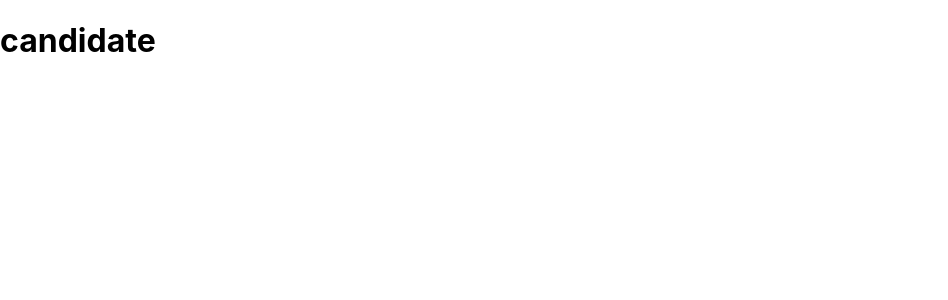
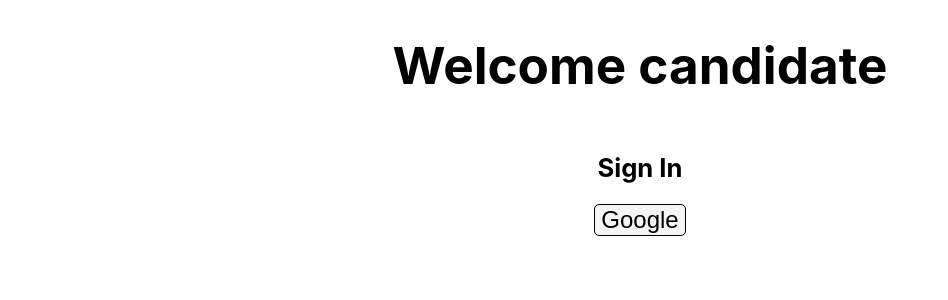
Before and after one commit to Ritraw/findwork, a React (Create React App) app: page /candidate/auth in a window 1280 px wide. Shown: the top 300 px of the page, without its empty margins (0-948 px from the left). Built offline with nearby package versions, Linux system fonts and the light colour scheme.

Commit message:
firebase authorization, contextpage

```diff
--- a/src/App.js
+++ b/src/App.js
@@ -1,10 +1,12 @@
 import './App.css';
 import Nav from './Nav';
-
+import { UserProvider } from './components/context/userContext';
 function App() {
   return (
-    <div>
-      <Nav/>
+    <div className='App'>
+      <UserProvider>
+        <Nav/>
+      </UserProvider>
     </div>
   );
 }
--- /dev/null
+++ b/src/components/Auth/Auth.css
@@ -0,0 +1,30 @@
+.auth-container{
+    display: flex;
+    flex-direction: column;
+    align-items: center;
+    justify-content: center;
+}
+
+.auth-container h1{
+    font-size: clamp(36px,4vw,60px);
+}
+.auth-container h2{
+    font-size: clamp(24px,2vw,36px);
+}
+
+.auth-container button{
+    font-size: clamp(18px,2vw,24px);
+    padding: auto;
+    border: 1px solid #000;
+    border-radius: 5px;
+    background-color: #f5f5f5;
+    color: #000;
+    cursor: pointer;
+}
+
+.auth-container button:hover{
+    background-color: rgb(58,141,250);
+    color: #f5f5f5;
+    transition: all 0.3s ease;
+    font-size: clamp(24px,2vw,30px);
+}
--- a/src/components/Auth/index.js
+++ b/src/components/Auth/index.js
@@ -1,9 +1,89 @@
-import React from 'react'
+import React, { useContext } from 'react';
+import { getAuth, signInWithPopup, GoogleAuthProvider } from "firebase/auth";
+import { auth } from '../../components/FirebaseConfig'
+import { useNavigate } from 'react-router-dom';
+import './Auth.css';
+import { userContext } from '../context/userContext';
 
-function Auth({type}) {
+
+function Auth({ type }) {
+  const [state,dispatch] = useContext(userContext);
+  const navigate = useNavigate();
+  const signIn = () => {
+    console.log('sing in')
+    const provider = new GoogleAuthProvider()
+
+    signInWithPopup(auth, provider)
+      .then((result) => {
+        // This gives you a Google Access Token. You can use it to access the Google API.
+        console.log(result, 'result')
+        const { user } = result;
+        const {displayName, email,photoURL,uid} = user;
+        dispatch({
+          type: "LOGIN",
+          payload: {
+            type,
+            user,
+            displayName,
+            email,
+            photoURL,
+            uid,
+          }
+        })
+
+        // if (
+        //   //1user is in our database
+        //   true
+        // ) {
+
+        //   if (type === "candidate") {
+        //     if (
+        //       //user is candidate
+        //       true
+        //     ) {
+        //       navigate("/candidate/profile")
+        //     } else {
+        //       // show error
+        //     }
+        //     if (
+        //       // user is stored as employer
+        //       true
+        //     ) {
+        //       navigate("/employer/profile");
+        //       //redirect to employer profile
+        //     }
+        //     else {
+        //       //show error message
+        //     }
+        //   }
+        // }
+        // 2 user is not there in database
+        // a) user is stored as candidate
+        //b) user is stored as employer
+
+        if (type === "candidate") {
+          navigate("/candidate/onboarding")
+        }
+        else {
+          navigate("/employer/onboarding")
+        }
+
+
+      }).catch((error) => {
+        // Handle Errors here.
+        console.log(error, 'Error')
+      });
+
+  }
   return (
-    <div>
-      <h1>{type}</h1>
+    <div className='auth-container'>
+      <h1>Welcome {type}</h1>
+      <h2>Sign In</h2>
+      <button
+        onClick={signIn}
+      >Google</button
+
+      >
     </div>
   )
 }
--- /dev/null
+++ b/src/components/FirebaseConfig/index.js
@@ -0,0 +1,20 @@
+// Import the functions you need from the SDKs you need
+import { initializeApp } from "firebase/app";
+import {getAuth} from "firebase/auth";
+
+// TODO: Add SDKs for Firebase products that you want to use
+// https://firebase.google.com/docs/web/setup#available-libraries
+
+// Your web app's Firebase configuration
+const firebaseConfig = {
+  apiKey: "AIzaSyBXOyPMQnrrinDWSmB-uYwy10UudX5TnLA",
+  authDomain: "findwork-db94e.firebaseapp.com",
+  projectId: "findwork-db94e",
+  storageBucket: "findwork-db94e.appspot.com",
+  messagingSenderId: "600129506174",
+  appId: "1:600129506174:web:95cc4a74b7d280e414412f"
+};
+
+// Initialize Firebase
+export const app = initializeApp(firebaseConfig);
+export const auth = getAuth(app);
--- /dev/null
+++ b/src/components/context/userContext.js
@@ -0,0 +1,51 @@
+import React, {createContext, useEffect, useReducer} from "react";
+
+export const userContext = createContext();
+
+const initialState = JSON.parse(localStorage.getItem("user")) || {
+    userAuth: false,
+    userType: null,
+    userInfo: null,
+}
+const reducer = (state=initialState,action) =>
+{
+    switch(action.type){
+        case "LOGIN":
+            const data={
+                userAuth: true,
+                userType: action.payload.type,
+                userInfo: action.payload,
+            }
+            localStorage.setItem("user",JSON.stringify(data))
+            return data;
+
+        case "LOGOUT":
+            localStorage.clear();
+            return{
+                userAuth: false,
+                userType: null,
+                userInfo: null,
+            }
+        default:
+            return state;
+    }
+}
+
+export const UserProvider = ({children})=>{
+    const [state,dispatch] = useReducer(reducer, initialState);
+
+    useEffect(()=>{
+        console.log(state);
+    },[state]);
+
+    return(
+        <userContext.Provider value={[state,dispatch]}>
+            {children}
+        </userContext.Provider>
+    )
+}
+
+// initialize the context
+// initialize value is null
+// create reducer
+// create provider
```
